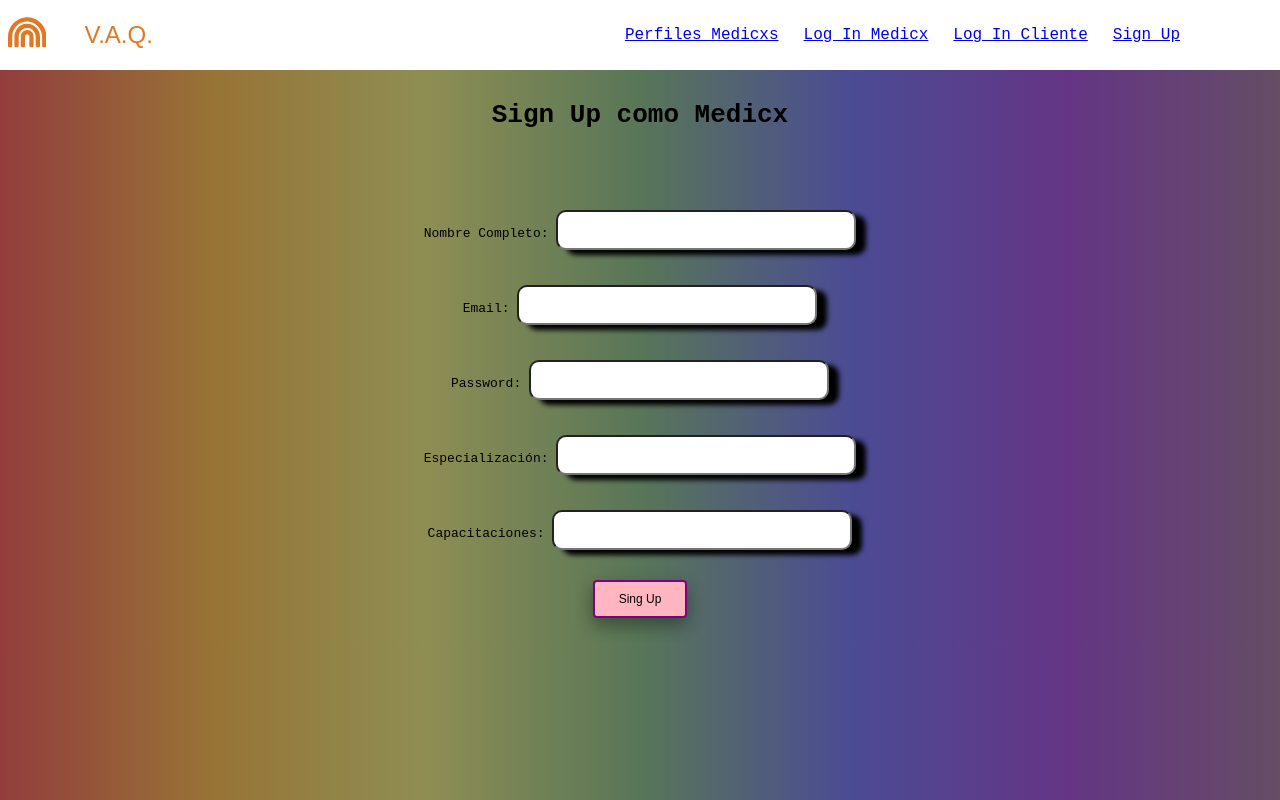
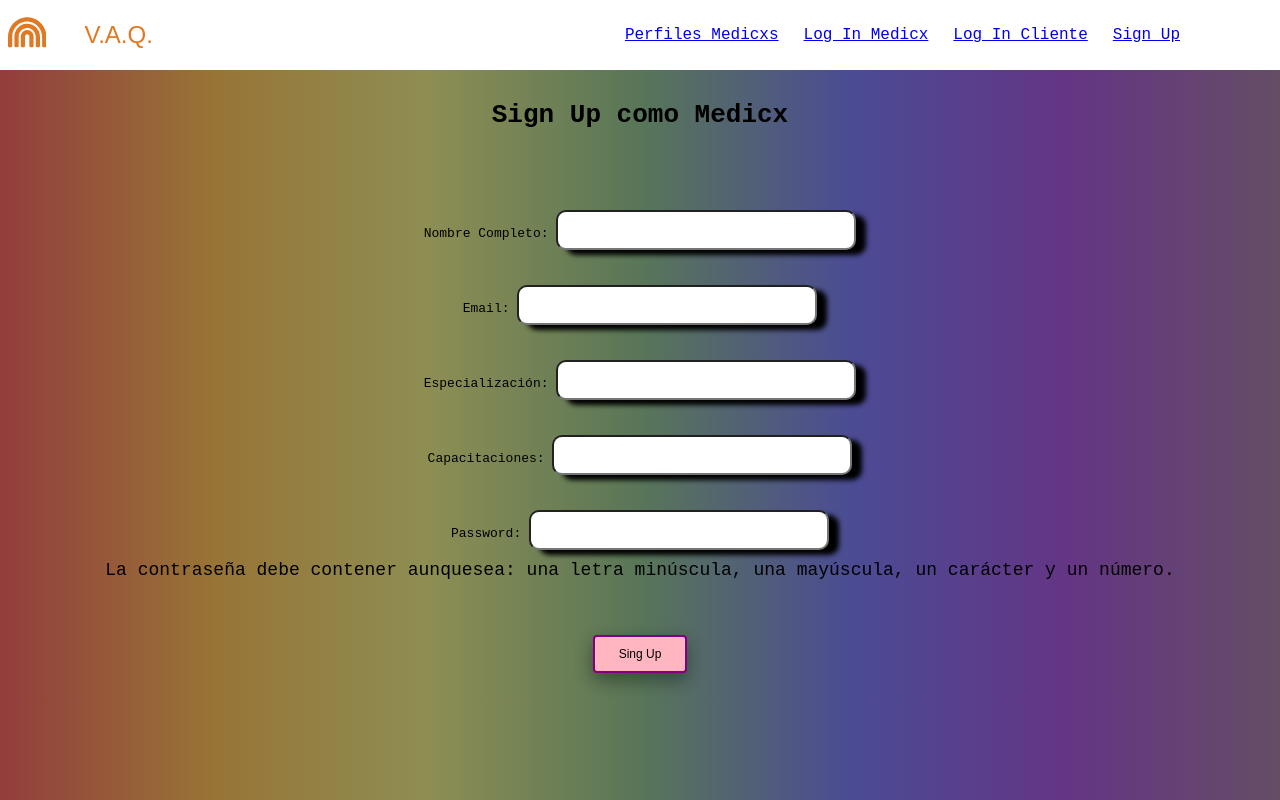
Before and after one commit to rid3/vaq-app-client, a React (Create React App) app: page /signup/medicx in a window 1280 px wide. Built offline with nearby package versions, Linux system fonts and the light colour scheme; no server answers.

Commit message:
jueves por la tarde contr

```diff
--- a/src/public.pages/Details.jsx
+++ b/src/public.pages/Details.jsx
@@ -70,8 +70,6 @@ function Details(props) {
 
     <div className='imgDetails'>
     <img src={medicxDetails.imgMed} alt="foto" width={"50%"} />
-    <img src={medicxDetails.imgCapacitaciones} alt="acreditación" width={"30px"} height={"30px"}/>
-
     </div>
 
     {/* <p>Acreditación de capacitación:</p> */}
--- a/src/public.pages/auth/SignupCli.jsx
+++ b/src/public.pages/auth/SignupCli.jsx
@@ -75,6 +75,7 @@ function SignupCli() {
         value={passwordCliente}
         onChange= { (event) => setPasswordCliente (event.target.value) }
          />
+         <p>La contraseña debe contener aunquesea: una letra minúscula, una mayúscula, un carácter y un número.</p>
 
 <br />
          <br />
--- a/src/public.pages/auth/SignupMed.jsx
+++ b/src/public.pages/auth/SignupMed.jsx
@@ -58,15 +58,6 @@ function SignupMed() {
             onChange= { (event) => setEmail (event.target.value) }
             />
 
-            <br />
-            <br />
-            <label htmlFor="password">Password: </label>
-            <input
-            type="password"
-            name="password"
-            value={password}
-            onChange= { (event) => setPassword (event.target.value) }
-            />
 
             <br />
             <br />
@@ -89,6 +80,16 @@ function SignupMed() {
             />
             <br />
             <br />
+            <label htmlFor="password">Password: </label>
+            <input
+            type="password"
+            name="password"
+            value={password}
+            onChange= { (event) => setPassword (event.target.value) }
+            />
+            <p>La contraseña debe contener aunquesea: una letra minúscula, una mayúscula, un carácter y un número.</p>
+            <br />
+            <br />
             <br />
             <button>Sing Up</button>
             <br />
```
